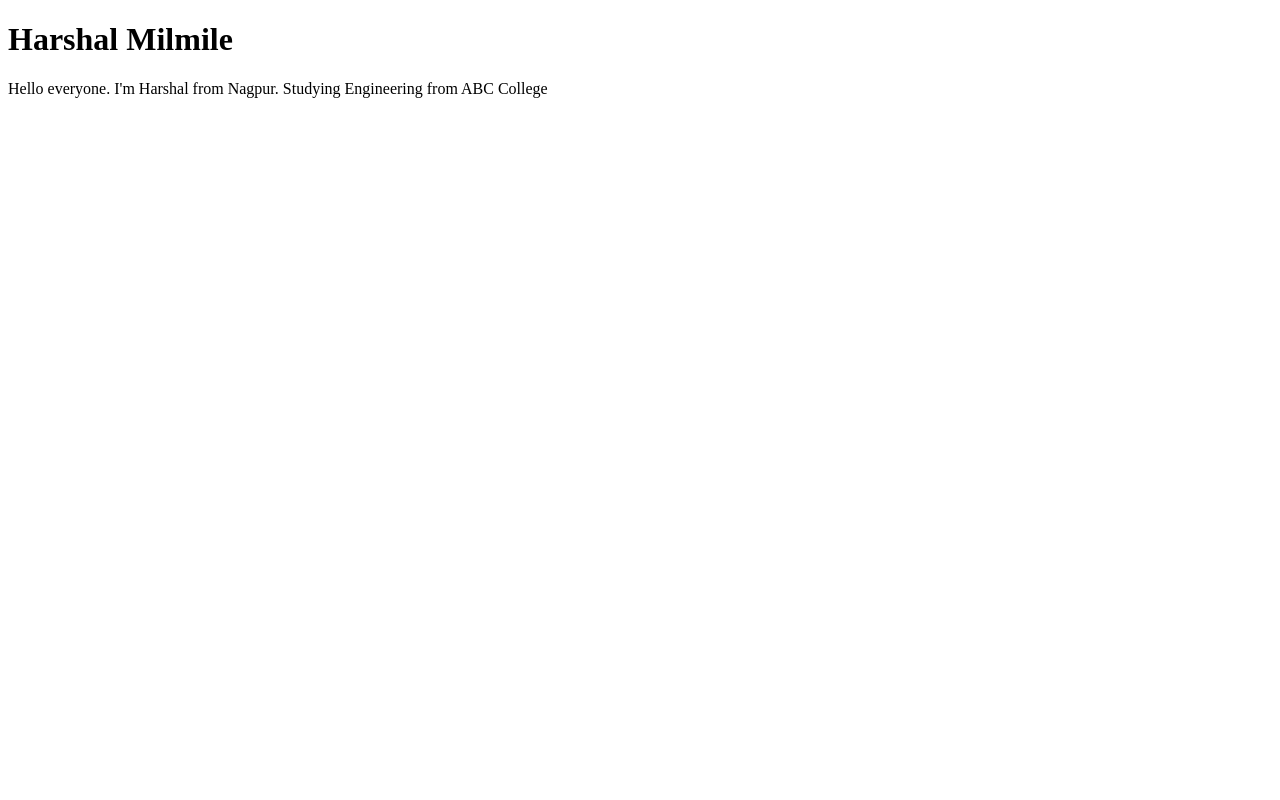
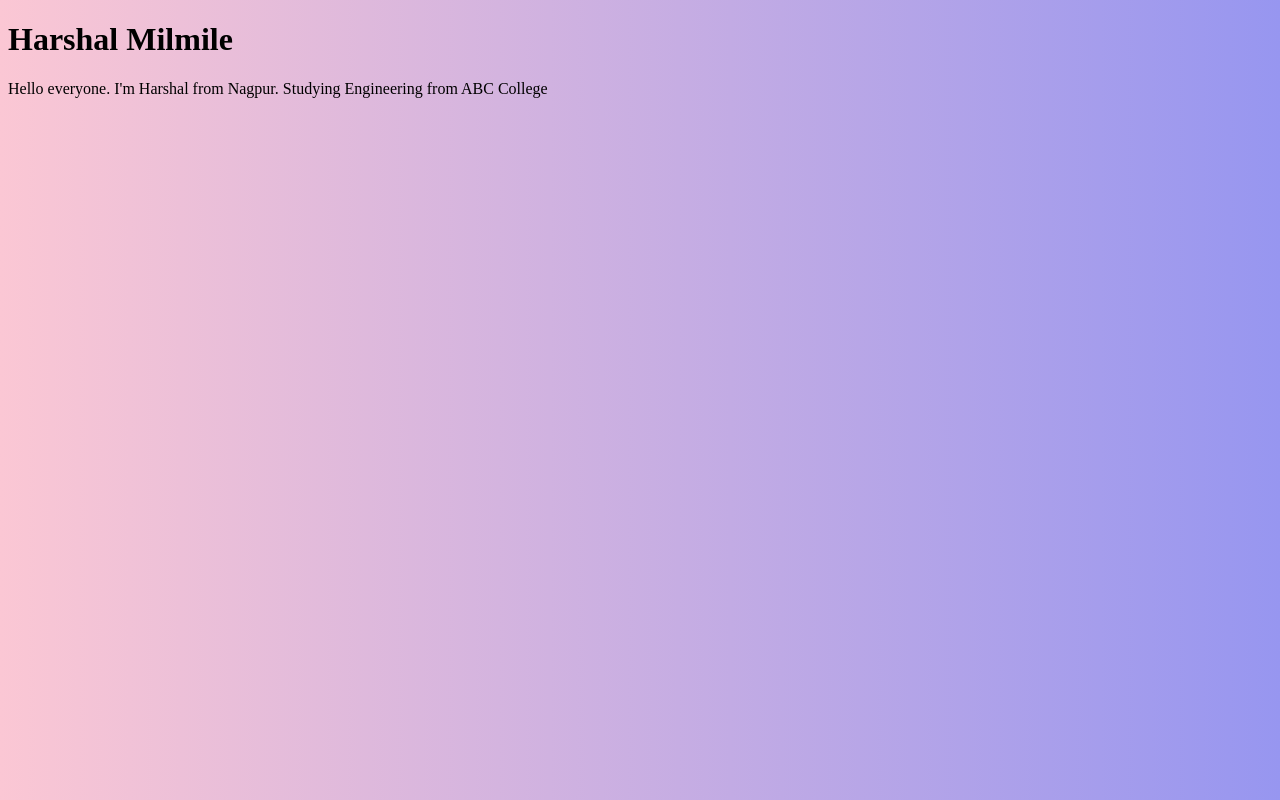
Before and after one commit to Harshal-Milmile/Harshal-Milmile.github.io, a plain HTML site: page index.html in a window 1280 px wide. Drawn offline with Linux system fonts and the light colour scheme.

Commit message:
Update index.html

```diff
--- a/index.html
+++ b/index.html
@@ -2,6 +2,16 @@
 <html>
 <head>
 	<title>Harshal Milmile</title>
+	<style type="text/css">
+		body
+		{
+			background: #9796f0;  /* fallback for old browsers */
+background: -webkit-linear-gradient(to right, #fbc7d4, #9796f0);  /* Chrome 10-25, Safari 5.1-6 */
+background: linear-gradient(to right, #fbc7d4, #9796f0); /* W3C, IE 10+/ Edge, Firefox 16+, Chrome 26+, Opera 12+, Safari 7+ */
+
+
+		}
+	</style>
 </head>
 <body>
 <h1>Harshal Milmile</h1>
```
